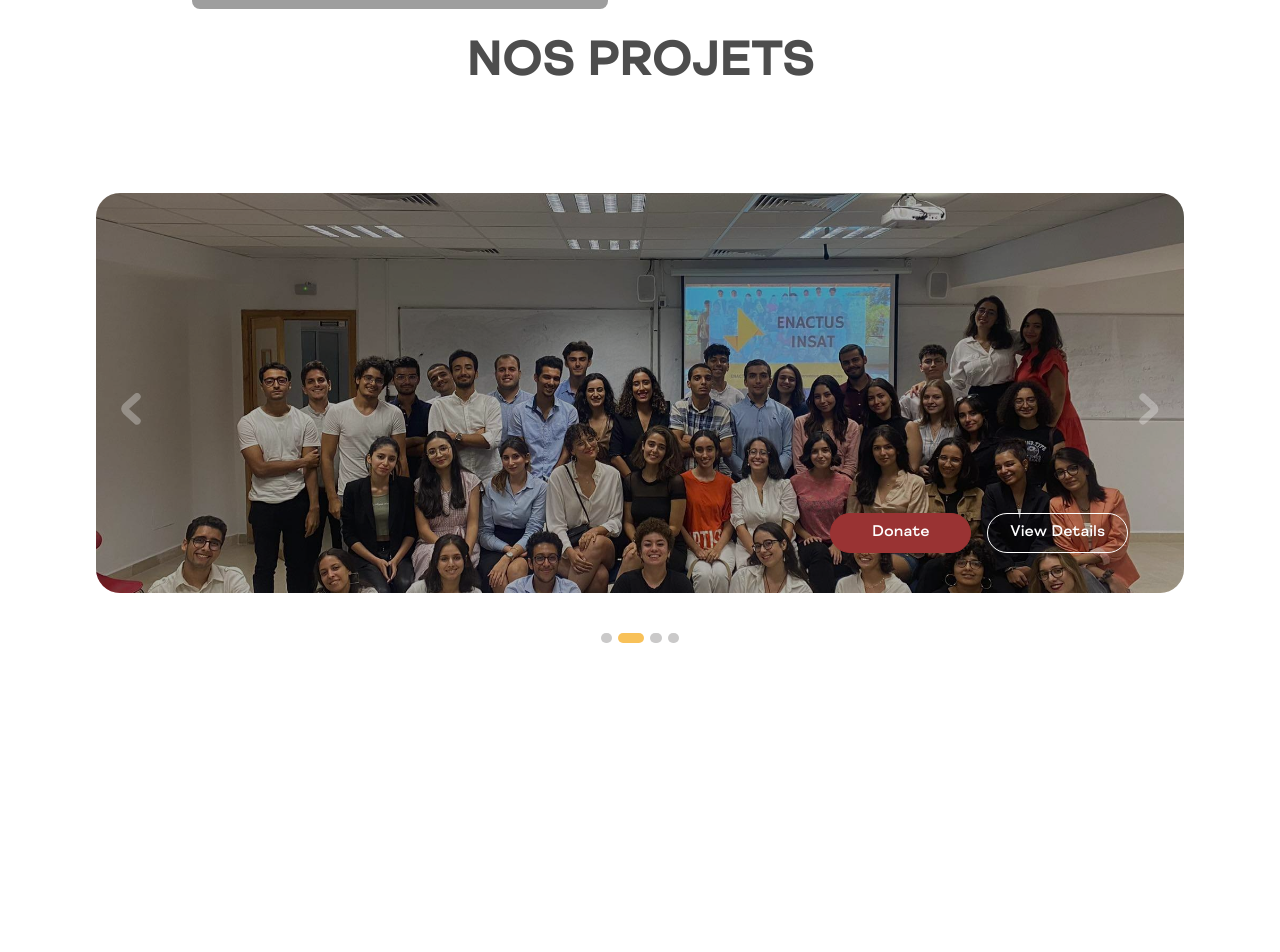
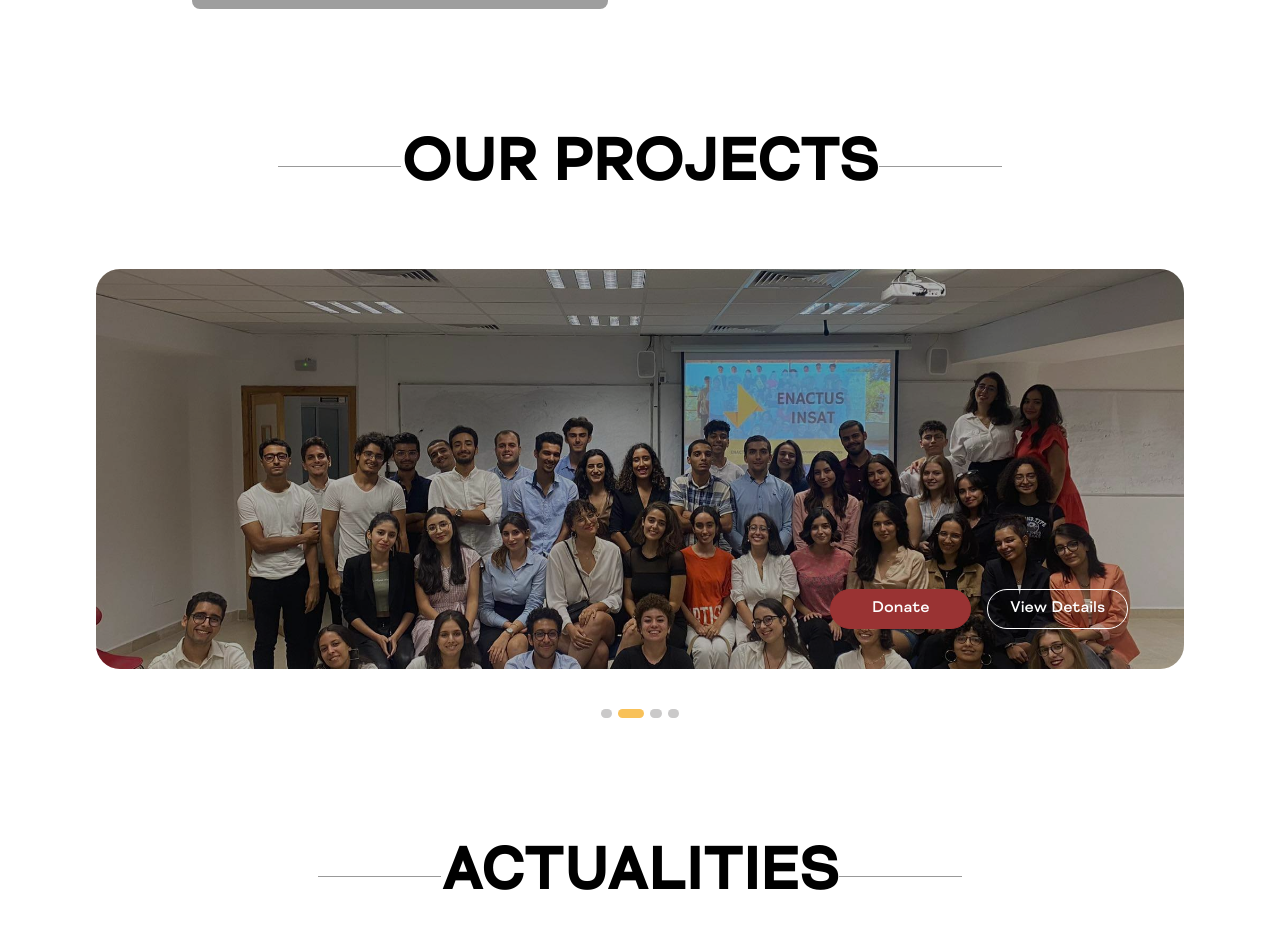
Before and after one commit to Enactus-INSAT/enactus-insat-website, a React (Create React App) app: page / in a window 1280 px wide. Shown: the part 3577-4529 px from the top of the page. Built offline with nearby package versions, Linux system fonts and the light colour scheme; grey boxes are pictures that could not be loaded.

Commit message:
refactor code after merge

```diff
--- a/src/App.js
+++ b/src/App.js
@@ -6,6 +6,7 @@ import Numbers from "./Components/Numbers";
 import Newsletter from "./Components/NewsLetter";
 import Projects from "./Components/Projects";
 import Activity from "./Components/Activity";
+import Actualites from "./Components/Actualites";
 
 function App() {
     return (
@@ -15,6 +16,7 @@ function App() {
             <Vision/>
             <Activity/>
             <Projects/>
+            <Actualites/>
             <Newsletter/>
             <Footer/>
         </div>
--- a/src/Components/Actualites.js
+++ b/src/Components/Actualites.js
@@ -39,14 +39,23 @@ const data = [
 ];
 const Actualites = (props) => {
   return (
+      <>
+        <div className="actualities-section-heading-container">
+          <div className="activities-section-heading">
+            <div className="a-h-line"></div>
+            <div className="section-heading">ACTUALITIES</div>
+            <div className="a-h-line"></div>
+          </div>
+        </div>
         <div className="Actualites_Wrap">
-      <h1 className="Actualites_Title">ACTUALITES</h1>
           <div className="Actualites_SliderContainer">
             <Slider data={data} />
           </div>
           <div className="Actualities__Back Actualities__RightBack"></div>
           <div className="Actualities__Back Actualities__LeftBack "></div>
         </div>
+      </>
+
   );
 };
 
--- a/src/Components/Projects.js
+++ b/src/Components/Projects.js
@@ -101,8 +101,14 @@ export default function Projects() {
   };
   return (
     <>
+      <div className="projects-section-heading-container">
+        <div className="activities-section-heading">
+          <div className="a-h-line"></div>
+          <div className="section-heading">OUR PROJECTS</div>
+          <div className="a-h-line"></div>
+        </div>
+      </div>
       <div className="Projects__Wrapper">
-        <h1>NOS PROJETS</h1>
         <div className="Projects__Btn--Container">
           {" "}
           <img
--- a/src/Styles/Actualites.css
+++ b/src/Styles/Actualites.css
@@ -68,6 +68,15 @@
   }
 }
 
+.actualities-section-heading-container {
+  margin-top:10%;
+  margin-bottom: 0;
+  display: flex;
+  flex-direction: column;
+  justify-content: center;
+  width: 100%;
+}
+
 @media screen and (max-width: 600px) {
   .Actualities__Back {
     width: 18rem;
--- a/src/Styles/Projects.css
+++ b/src/Styles/Projects.css
@@ -1,6 +1,15 @@
+.projects-section-heading-container {
+  margin-top: 10%;
+  margin-bottom: 0;
+  display: flex;
+  flex-direction: column;
+  justify-content: center;
+  width: 100%;
+}
+
 .Projects__Wrapper {
   width: 100%;
-  height: 100vh;
+  height: auto;
   /* background-color: aqua; */
   display: flex;
   justify-content: flex-start;
```
Lines whose indentation alone changed are shown as unchanged.
